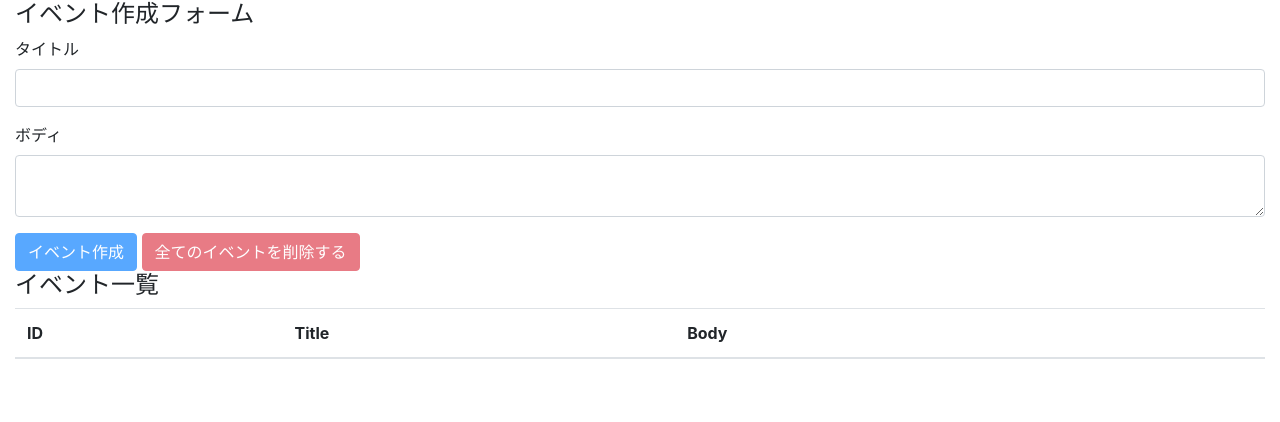
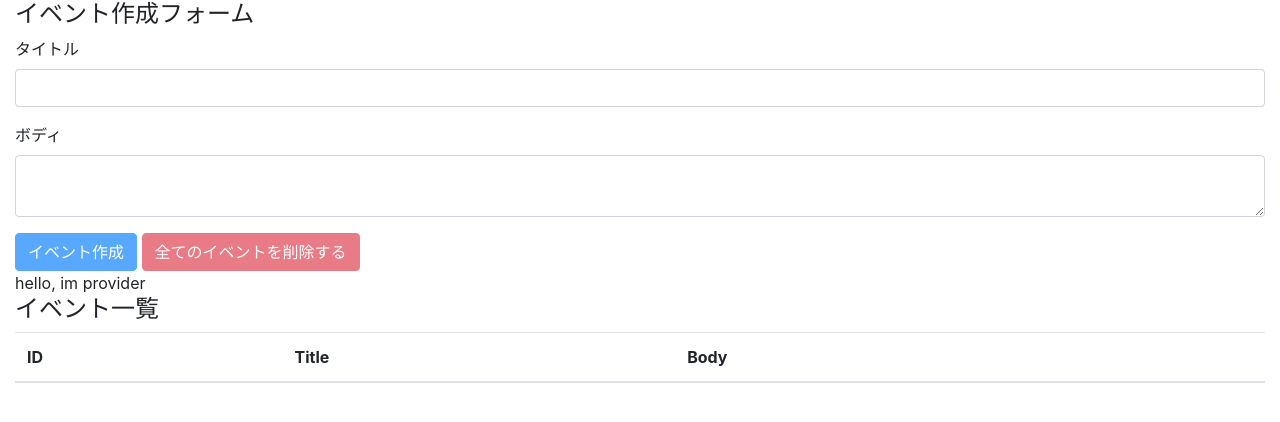
Before and after one commit to rattsl/hooks-redux, a React (Create React App) app: page / in a window 1280 px wide. Shown: the top 422 px of the page. Built offline with nearby package versions, Linux system fonts and the light colour scheme.

Commit message:
setup context provider

```diff
--- a/src/components/App.js
+++ b/src/components/App.js
@@ -3,14 +3,18 @@ import 'bootstrap/dist/css/bootstrap.min.css';
 import reducer from '../reducers';
 import EventForm from './EventForm';
 import Events from './Events';
+import AppContext from '../contexts/AppContext';
+console.log(AppContext);
 const App = () => {
   const [state, dispatch] = useReducer(reducer, []);
 
   return (
-    <div className="container-fluid">
-      <EventForm state={state} dispatch={dispatch} />
-      <Events state={state} dispatch={dispatch} />
-    </div>
+    <AppContext.Provider value={'hello, im provider'}>
+      <div className="container-fluid">
+        <EventForm state={state} dispatch={dispatch} />
+        <Events state={state} dispatch={dispatch} />
+      </div>
+    </AppContext.Provider>
   );
 };
 
--- a/src/components/Events.js
+++ b/src/components/Events.js
@@ -1,9 +1,13 @@
-import React from 'react';
+import React, { useContext } from 'react';
 import Event from './Event';
+import AppContext from '../contexts/AppContext';
 
 const Events = ({ state, dispatch }) => {
+  //prop driling問題をcreateContextとuseContextで解消
+  const value = useContext(AppContext);
   return (
     <>
+      <div>{value}</div>
       <h4>イベント一覧</h4>
       <table className="table table-hover">
         <thead>
--- a/src/contexts/AppContext.js
+++ b/src/contexts/AppContext.js
@@ -0,0 +1,5 @@
+import { createContext } from 'react';
+
+const AppContext = createContext();
+
+export default AppContext;
```
